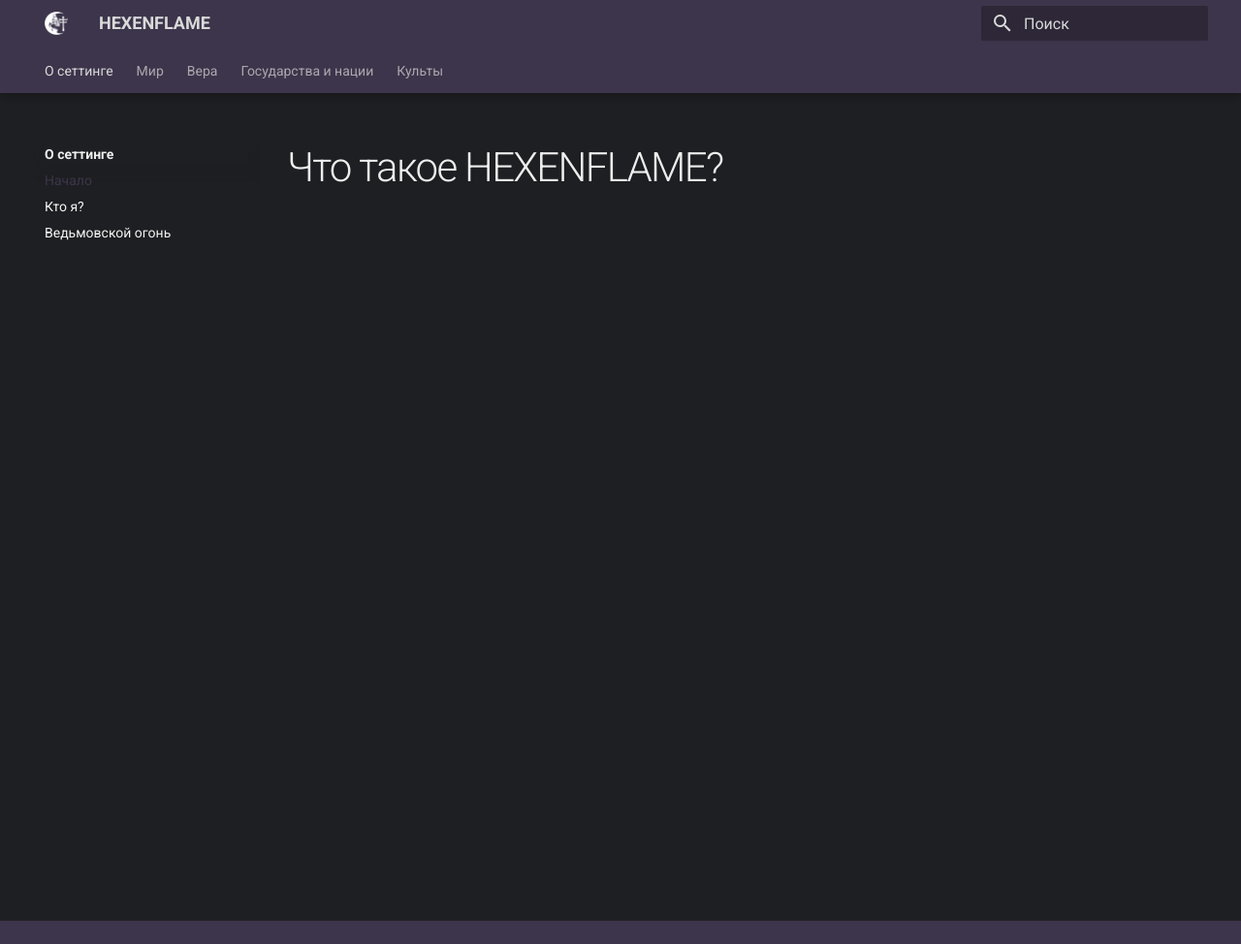
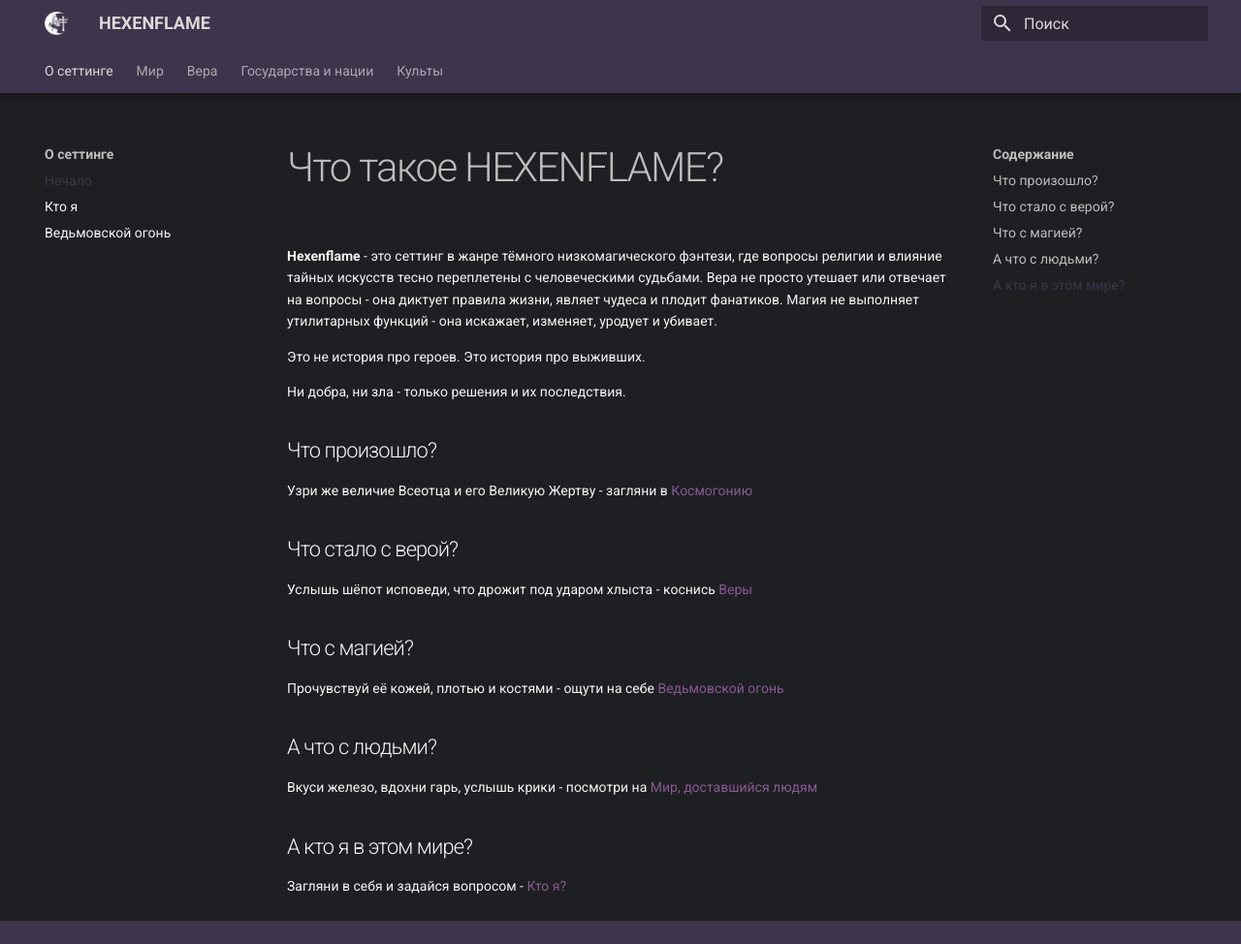
Before and after one commit to kiothesungod/hexenflame, an MkDocs documentation site: the page built from docs/start/index.md, in a window 1280 px wide and 974 px high. Shown: the whole window at 97% size. Built offline with MkDocs 1.6.1 and Material for MkDocs 9.7.7, drawn with Linux system fonts in a browser that asks for light colours; some web fonts are replaced.

Commit message:
Minor changes

```diff
--- a/docs/start/index.md
+++ b/docs/start/index.md
@@ -1 +1,26 @@
 # Что такое HEXENFLAME?
+**Hexenflame** - это сеттинг в жанре тёмного низкомагического фэнтези, где вопросы религии и влияние тайных искусств тесно переплетены с человеческими судьбами. Вера не просто утешает или отвечает на вопросы - она диктует правила жизни, являет чудеса и плодит фанатиков. Магия не выполняет утилитарных функций - она искажает, изменяет, уродует и убивает.
+
+Это не история про героев. Это история про выживших.
+
+Ни добра, ни зла - только решения и их последствия.
+## Что произошло?
+
+
+Узри же величие Всеотца и его Великую Жертву - загляни в [Космогонию](./start/about_cosmogony.md)
+## Что стало с верой?
+
+
+Услышь шёпот исповеди, что дрожит под ударом хлыста - коснись [Веры](./start/about_faith.md)
+## Что с магией?
+
+
+Прочувствуй её кожей, плотью и костями - ощути на себе [Ведьмовской огонь](./start/about_magic.md)
+## А что с людьми?
+
+
+Вкуси железо, вдохни гарь, услышь крики - посмотри на [Мир, доставшийся людям](./start/about_story.md)
+## А кто я в этом мире?
+
+
+Загляни в себя и задайся вопросом - [Кто я?](./start/who_am_i.md)
--- a/docs/stylesheets/extra.css
+++ b/docs/stylesheets/extra.css
@@ -14,7 +14,7 @@
   --md-accent-bg-color--light: #3d354b;
 
   --md-default-fg-color:        #F5F5F5;  /*цвет текста gray 100*/
-  --md-default-fg-color--light: #EEEEEE;  /*цвет текста на h1 (#) gray 200*/
+  --md-default-fg-color--light: #BDBDBD;  /*цвет текста на h1 (#) gray 200*/
   --md-default-fg-color--dark:  #BDBDBD; /*цвет gray 400*/
   --md-default-bg-color:        #1e1f22;  /*цвет фона gray 900 212121*/
   --md-default-bg-color--light: #212121;
@@ -45,11 +45,11 @@
     line-height: 1.6
       }
   .md-typeset a {
-        color: #e0e0e0;
+        color: #885994;
         word-break: break-word
     }
   .md-typeset a:hover {
-      color: #885994;
+      color: #803094;
       word-break: break-word
   }
   .md-typeset .admonition,.md-typeset details {
--- a/mkdocs.yml
+++ b/mkdocs.yml
@@ -2,7 +2,7 @@ site_name: HEXENFLAME
 nav:
   - О сеттинге:
     - Начало: start/index.md
-    - Кто я?: start/who_am_i.md
+    - Кто я: start/who_am_i.md
     - Ведьмовской огонь: start/about_magic.md
 
 
```
Also changed, not shown: docs/start/about_magic.md (+1 -1 lines), docs/start/who_am_i.md (+6 -8 lines).
